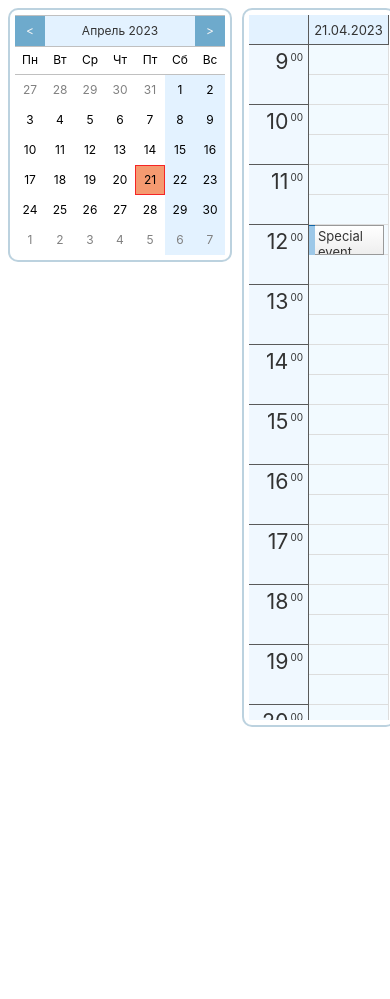
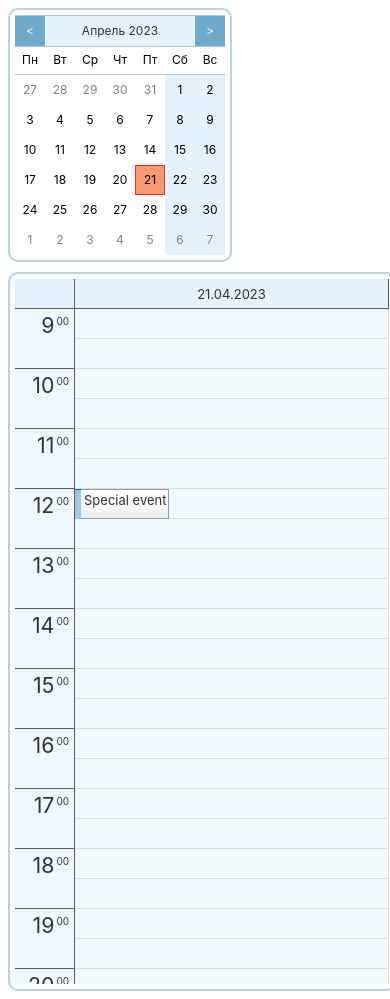
Before and after one commit to Vitalya-kon/calendar-list-2, a plain HTML site: page index.html in a window 390 px wide. Before the commit the page ends 844 px from the top, so only its background shows below. Drawn offline with Linux system fonts and the light colour scheme.

Commit message:
Update style.css

```diff
--- a/style.css
+++ b/style.css
@@ -1,6 +1,11 @@
 .calendar_list{
     display: flex !important;
     gap: 10px !important;
+}
+@media (max-width:650px) {
+    .calendar_list{
+        flex-wrap: wrap;
+    }
 }
 #dp{
     border-radius: 10px !important;
```
